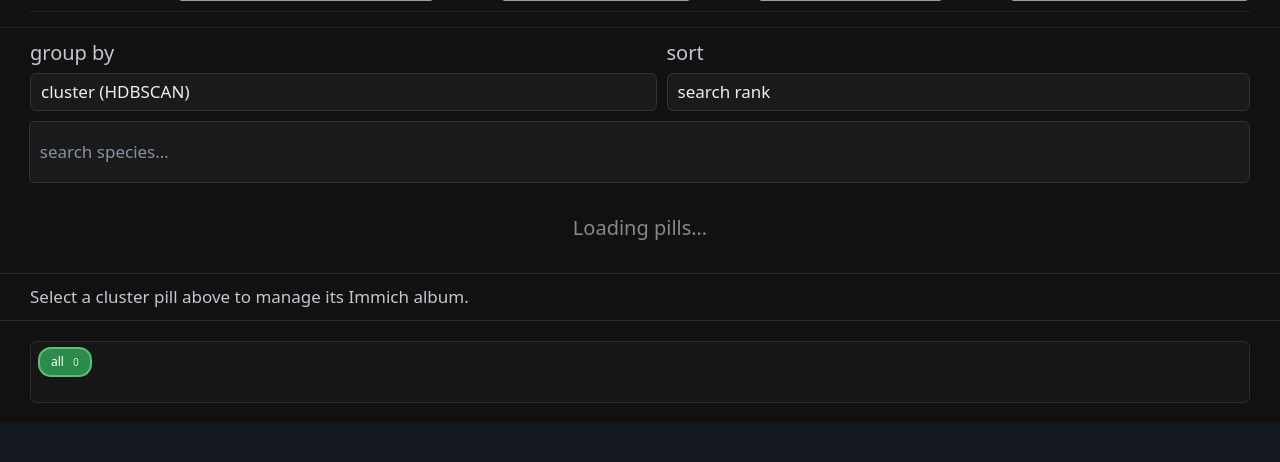
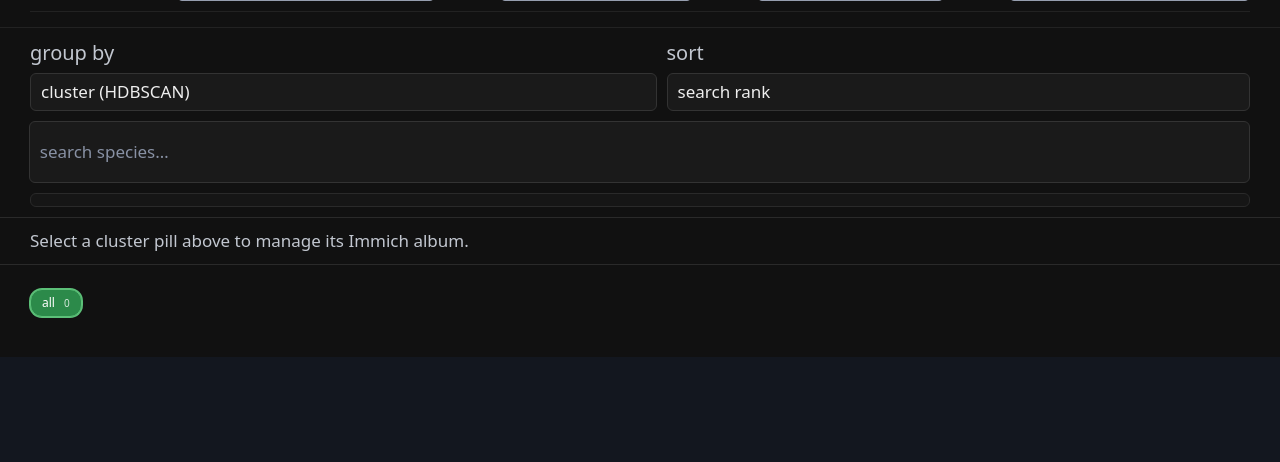
Before and after one commit to cxcxcxcx/botanisense-for-immich, a FastAPI app: page / in a window 1280 px wide. Shown: the part 282-744 px from the top of the page. Run offline with FastAPI, Linux system fonts and the light colour scheme; data that the repository does not hold is empty; parts of the project's set-up code (start-up, migrations or seed data) failed here and were passed over; some libraries are stand-ins or nearby versions.

Commit message:
Make #cluster-pills the styled container itself; drop placeholder
The swap target and the visual container were two different elements —
the div id="cluster-pills" had placeholder text inside, and after HTMX
innerHTML swap the response added another div class="cluster-pills" as
its child. On some browsers this manifested as "Loading pills" above
the actual cluster buttons, and after a pill click the outer wrapper
could be wiped along with the inner grid.

Fix:
- Give the swap target both id and class ("#cluster-pills.cluster-pills")
  so it IS the styled container.
- Drop the placeholder "Loading pills…" entirely — empty is cleaner than
  showing stale text when HTMX is mid-fetch.
- /filters now returns bare buttons (no outer wrapper) which innerHTML-
  swap directly into the styled container.
- Add `changed` modifier on the group-by trigger so x-init's programmatic
  value restore doesn't re-fire /filters on every page load.

Co-Authored-By: Claude <noreply@anthropic.com>

```diff
--- a/templates/_toolbar.html
+++ b/templates/_toolbar.html
@@ -1,13 +1,13 @@
-{# Cluster / taxonomy filter pills. Loaded into #cluster-pills. #}
-{# Each pill dispatches cluster-pill-clicked so the cluster-album-bar updates, #}
-{# AND triggers an HTMX /grid swap. The "all" pill clears the filter.       #}
+{# Cluster / taxonomy filter pills. Loaded into #cluster-pills via #}
+{# innerHTML swap. The swap target (#cluster-pills) is also the styled #}
+{# container, so this fragment is just the buttons — no outer wrapper. #}
+{# Each pill dispatches cluster-pill-clicked so the cluster-album-bar #}
+{# updates, AND triggers an HTMX /grid swap. The "all" pill clears the #}
+{# filter. `type="button"` keeps the click from submitting the parent form. #}
 {# Map group_by to the query-param name the /grid endpoint understands: #}
 {#   cluster → cluster_id, species → species, genus → genus, family → family #}
 {% set filter_param = 'cluster_id' if group_by == 'cluster' else group_by %}
 
-<div class="cluster-pills">
-  {# "All" pill — clears any active filter. #}
-  {# `type="button"` so the click doesn't submit the parent form. #}
 <button type="button" class="cluster-pill {{ 'on' if active is none else '' }}"
         @click="
           $dispatch('cluster-pill-clicked', {id: null});
@@ -36,4 +36,3 @@
     {{ entry.label }} <small>{{ entry.count }}</small>
   </button>
 {% endfor %}
-</div>
--- a/templates/base.html
+++ b/templates/base.html
@@ -141,15 +141,16 @@
            @input.debounce.300ms="if (ready) localStorage.setItem('q', $event.target.value)">
   </fieldset>
 
-  {# Cluster / taxonomy pills. HTMX-loaded on page load; client-refreshed #}
-  {# on group_by change. Single source of truth — no SSR'd duplicates. #}
-  <div id="cluster-pills"
+  {# Cluster / taxonomy pills. Same element is both the swap target and #}
+  {# the styled container — single-level wrapping, no placeholder, no #}
+  {# SSR'd duplicates. #}
+  {# `changed` modifier suppresses HTMX re-fetch when x-init sets the #}
+  {# select's value from localStorage (a native change event fires then). #}
+  <div id="cluster-pills" class="cluster-pills"
        hx-get="/filters"
-       hx-trigger="load once, change from:#group-by"
+       hx-trigger="load once, change from:#group-by changed"
        hx-include="#toolbar"
-       hx-swap="innerHTML">
-    <div class="empty" style="padding: 1rem;">Loading pills…</div>
-  </div>
+       hx-swap="innerHTML"></div>
 </form>
 
 {# ----- Cluster album bar — appears only when a cluster pill is clicked. #}
```
Lines whose indentation alone changed are shown as unchanged.
